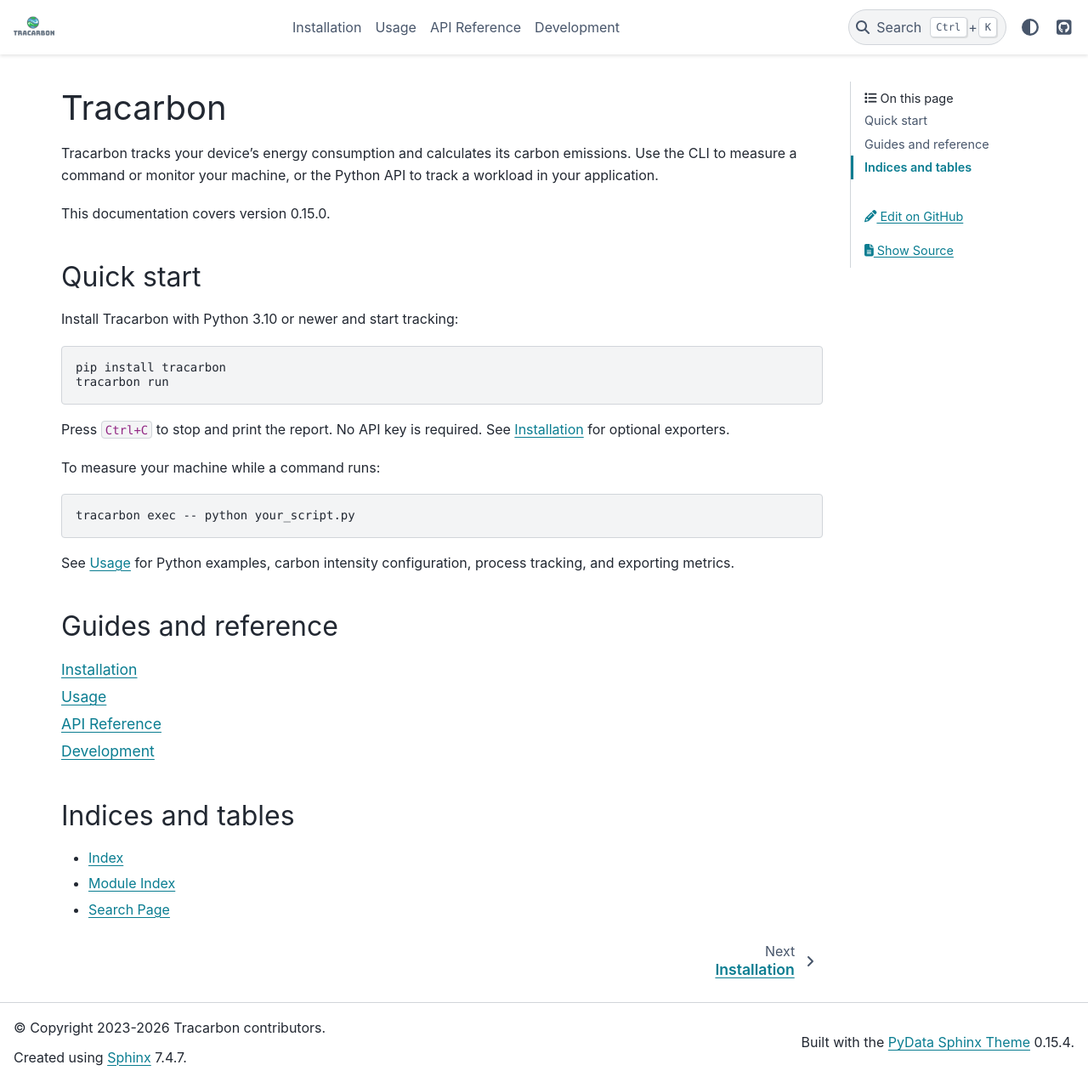
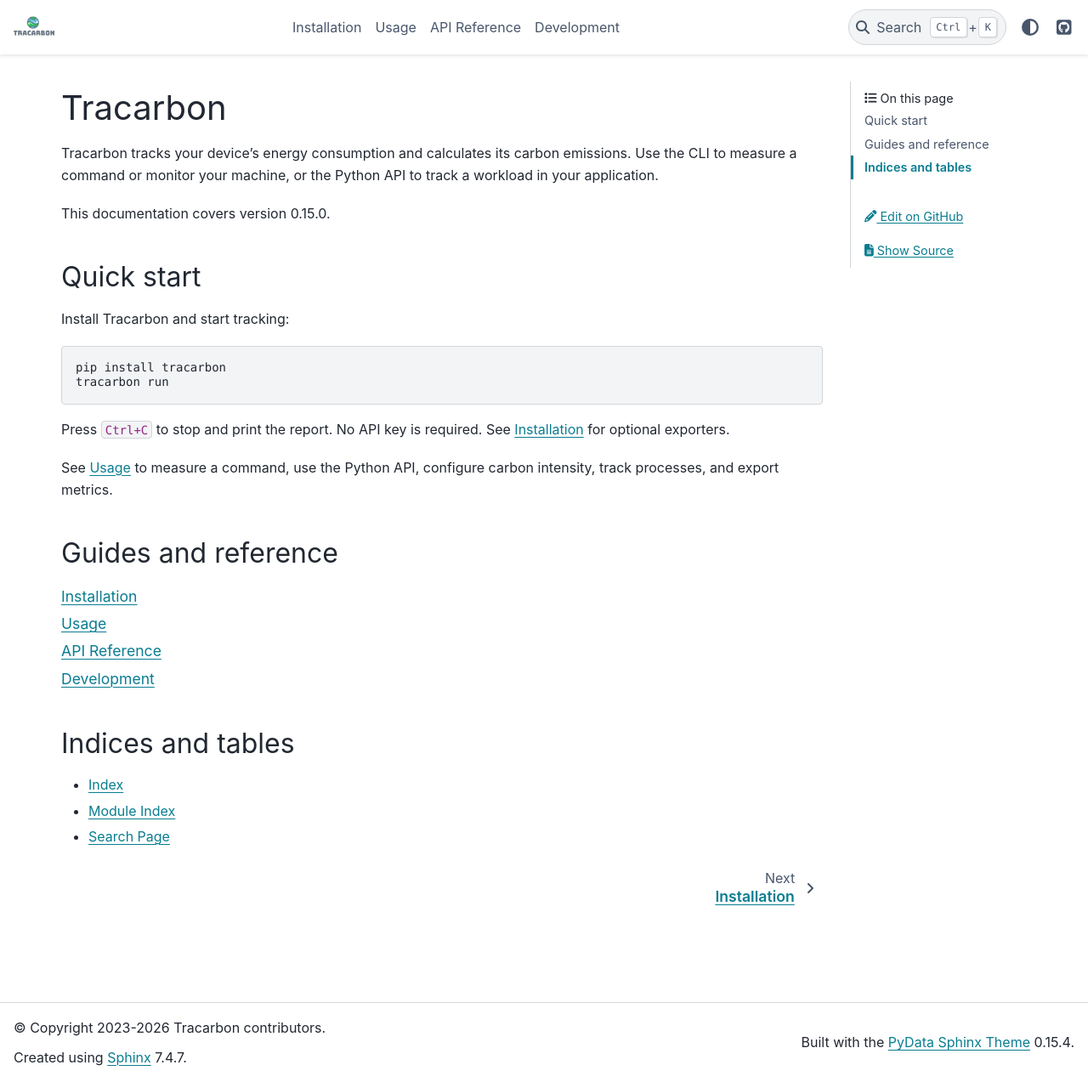
Before and after one commit to fvaleye/tracarbon, a Sphinx documentation site: the page built from docs/source/index.rst, in a window 1280 px wide and 1273 px high. Shown: the whole window at 85% size. Built offline with Sphinx 7.4.7 and the PyData theme 0.15.4, drawn with Linux system fonts in a browser that asks for light colours.

Commit message:
docs: point the index quick start to usage instead of repeating it

```diff
--- a/docs/source/index.rst
+++ b/docs/source/index.rst
@@ -1,5 +1,3 @@
-.. _tracarbon-documentation:
-
 Tracarbon
 =========
 
@@ -12,7 +10,7 @@
 Quick start
 -----------
 
-Install Tracarbon with Python 3.10 or newer and start tracking:
+Install Tracarbon and start tracking:
 
 .. code-block:: console
 
@@ -22,14 +20,8 @@
 Press ``Ctrl+C`` to stop and print the report. No API key is required.
 See :doc:`installation` for optional exporters.
 
-To measure your machine while a command runs:
-
-.. code-block:: console
-
-   tracarbon exec -- python your_script.py
-
-See :doc:`usage` for Python examples, carbon intensity configuration, process
-tracking, and exporting metrics.
+See :doc:`usage` to measure a command, use the Python API, configure carbon
+intensity, track processes, and export metrics.
 
 Guides and reference
 --------------------
```
